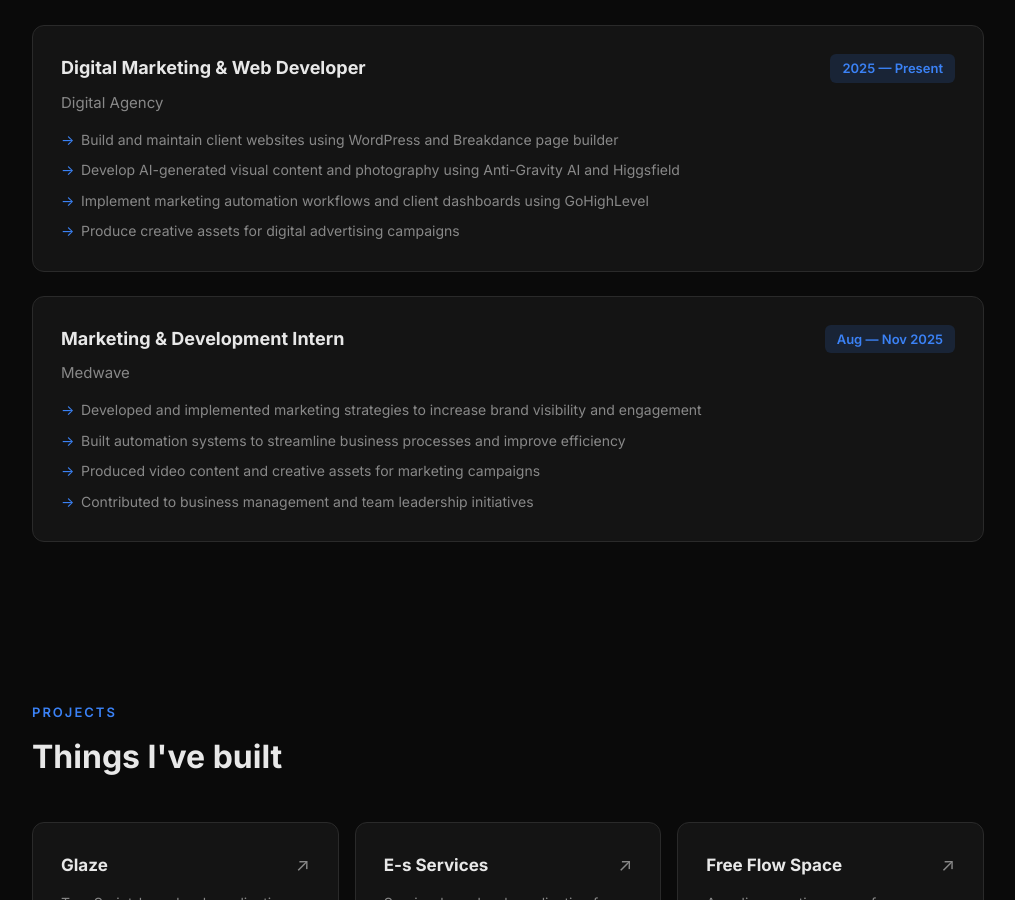
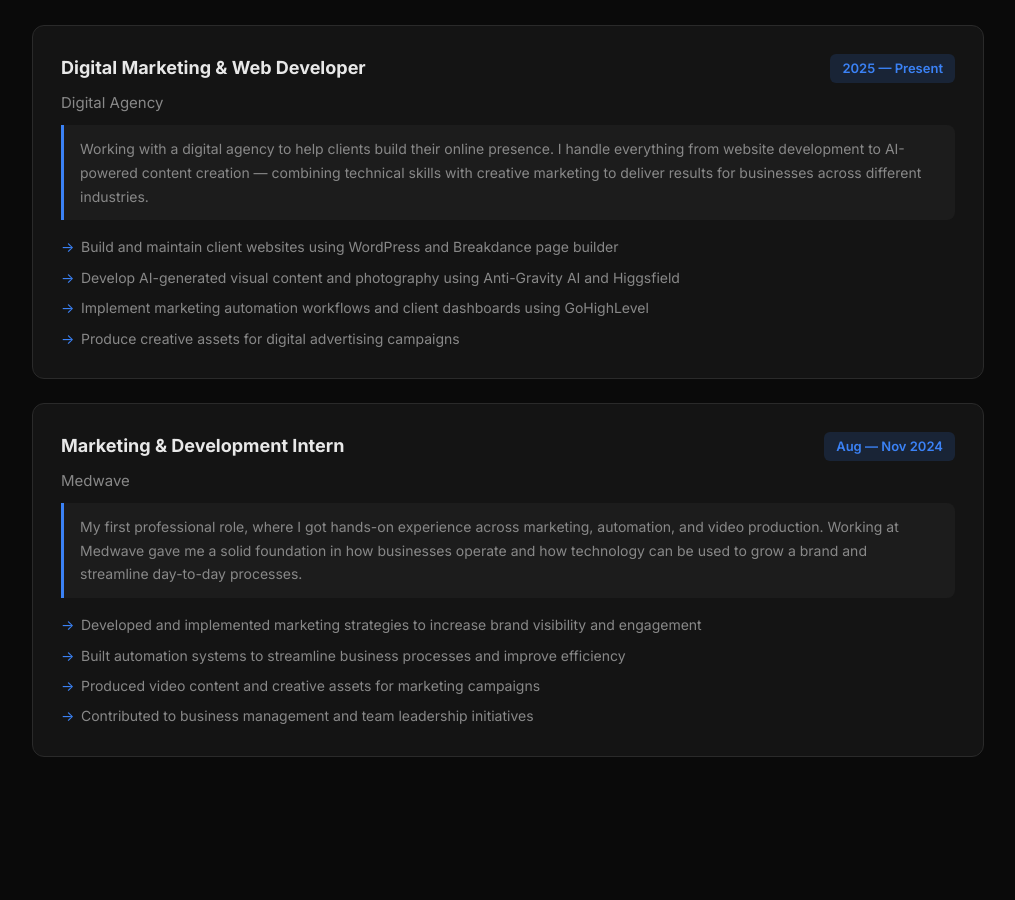
Before and after one commit to ezechias1/digital-cv, a website: page index.html in a window 1280 px wide. Shown: the part 1900-2800 px from the top of the page, without its empty margins (132-1147 px from the left). Drawn offline with Linux system fonts and the light colour scheme.

Commit message:
Add role descriptions to experience section, fix Medwave date
Co-Authored-By: Claude Opus 4.6 <noreply@anthropic.com>

```diff
--- a/index.html
+++ b/index.html
@@ -777,7 +777,18 @@
     .timeline-company {
       font-size: 15px;
       color: var(--text-muted);
-      margin-bottom: 14px;
+      margin-bottom: 10px;
+    }
+
+    .timeline-desc {
+      font-size: 14px;
+      color: var(--text-muted);
+      line-height: 1.7;
+      margin-bottom: 16px;
+      padding: 12px 16px;
+      background: var(--surface-2);
+      border-left: 3px solid var(--accent);
+      border-radius: 0 8px 8px 0;
     }
 
     .timeline-list {
@@ -1271,6 +1282,11 @@
           <span class="timeline-date">2025 &mdash; Present</span>
         </div>
         <div class="timeline-company">Digital Agency</div>
+        <p class="timeline-desc">
+          Working with a digital agency to help clients build their online presence. I handle everything from
+          website development to AI-powered content creation — combining technical skills with creative marketing
+          to deliver results for businesses across different industries.
+        </p>
         <ul class="timeline-list">
           <li>Build and maintain client websites using WordPress and Breakdance page builder</li>
           <li>Develop AI-generated visual content and photography using Anti-Gravity AI and Higgsfield</li>
@@ -1281,9 +1297,14 @@
       <div class="timeline-item reveal">
         <div class="timeline-header">
           <span class="timeline-role">Marketing & Development Intern</span>
-          <span class="timeline-date">Aug &mdash; Nov 2025</span>
+          <span class="timeline-date">Aug &mdash; Nov 2024</span>
         </div>
         <div class="timeline-company">Medwave</div>
+        <p class="timeline-desc">
+          My first professional role, where I got hands-on experience across marketing, automation, and video
+          production. Working at Medwave gave me a solid foundation in how businesses operate and how technology
+          can be used to grow a brand and streamline day-to-day processes.
+        </p>
         <ul class="timeline-list">
           <li>Developed and implemented marketing strategies to increase brand visibility and engagement</li>
           <li>Built automation systems to streamline business processes and improve efficiency</li>
```
